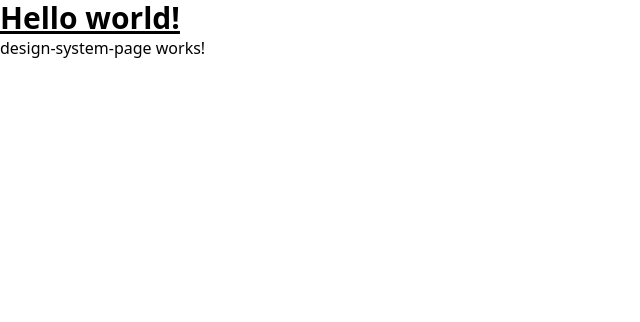
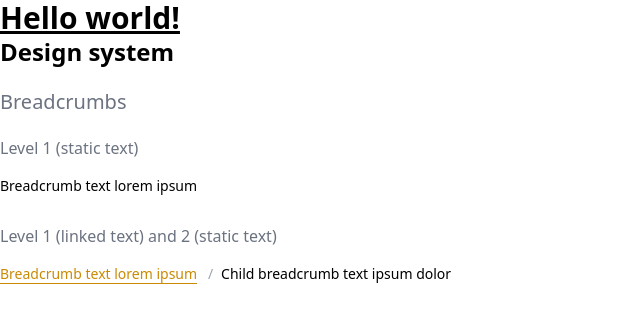
Before and after one commit to ZigaVukcevicDev/code-quest, an Angular app in the folder client/: page /design-system in a window 1280 px wide. Shown: the top 322 px of the page, without its empty margins (0-640 px from the left). Built offline with nearby package versions, Linux system fonts and the light colour scheme.

Commit message:
Add breadcrumbs component, update design system and README.md

```diff
--- a/client/src/app/app.module.ts
+++ b/client/src/app/app.module.ts
@@ -3,9 +3,10 @@ import { BrowserModule } from '@angular/platform-browser';
 import { AppRoutingModule } from '@app/app-routing.module';
 import { AppComponent } from '@app/app.component';
 import { DesignSystemPageComponent } from '@layout/design-system-page/design-system-page.component';
+import { BreadcrumbsComponent } from '@shared/breadcrumbs/breadcrumbs.component';
 
 @NgModule({
-  declarations: [AppComponent, DesignSystemPageComponent],
+  declarations: [AppComponent, DesignSystemPageComponent, BreadcrumbsComponent],
   imports: [BrowserModule, AppRoutingModule],
   providers: [],
   bootstrap: [AppComponent],
--- /dev/null
+++ b/client/src/app/data/interfaces/breadcrumbs.interface.ts
@@ -0,0 +1,8 @@
+export default interface Breadcrumbs {
+  text: string;
+  link: {
+    title: string;
+    href: string;
+  } | null;
+  childText: string | null;
+}
--- a/client/src/app/layout/design-system-page/design-system-page.component.html
+++ b/client/src/app/layout/design-system-page/design-system-page.component.html
@@ -1 +1,11 @@
-<p>design-system-page works!</p>
+<h2 class="text-2xl mb-5"><strong>Design system</strong></h2>
+
+<h3 class="text-xl text-gray-500 mb-5">Breadcrumbs</h3>
+
+<h4 class="text-md text-gray-500 mb-1">Level 1 (static text)</h4>
+<zv-breadcrumbs [breadcrumbs]="breadcrumbsExample1"></zv-breadcrumbs>
+
+<h4 class="text-md text-gray-500 mt-4 mb-1">
+  Level 1 (linked text) and 2 (static text)
+</h4>
+<zv-breadcrumbs [breadcrumbs]="breadcrumbsExample2"></zv-breadcrumbs>
--- a/client/src/app/layout/design-system-page/design-system-page.component.ts
+++ b/client/src/app/layout/design-system-page/design-system-page.component.ts
@@ -1,8 +1,24 @@
 import { Component } from '@angular/core';
+import Breadcrumbs from '@app/data/interfaces/breadcrumbs.interface';
 
 @Component({
   selector: 'zv-design-system-page',
   templateUrl: './design-system-page.component.html',
   styleUrls: ['./design-system-page.component.scss'],
 })
-export class DesignSystemPageComponent {}
+export class DesignSystemPageComponent {
+  breadcrumbsExample1: Breadcrumbs = {
+    text: 'Breadcrumb text lorem ipsum',
+    link: null,
+    childText: null,
+  };
+
+  breadcrumbsExample2: Breadcrumbs = {
+    text: 'Breadcrumb text lorem ipsum',
+    link: {
+      title: 'Breadcrumb title',
+      href: '/',
+    },
+    childText: 'Child breadcrumb text ipsum dolor',
+  };
+}
--- /dev/null
+++ b/client/src/app/shared/breadcrumbs/breadcrumbs.component.html
@@ -0,0 +1,19 @@
+<nav>
+  <ol class="list-none text-sm py-2">
+    <li class="my-1 pr-4 inline-block">
+      <a
+        *ngIf="breadcrumbs.link"
+        [title]="breadcrumbs.link.title"
+        [routerLink]="[breadcrumbs.link.href]"
+        class="text-yellow-600 underline underline-offset-4 hover:text-yellow-800 transition-colors duration-200"
+        >{{ breadcrumbs.text }}</a
+      >
+      <ng-container *ngIf="!breadcrumbs.link">{{
+        breadcrumbs.text
+      }}</ng-container>
+    </li>
+    <li *ngIf="breadcrumbs.childText" class="my-1 inline-block">
+      {{ breadcrumbs.childText }}
+    </li>
+  </ol>
+</nav>
--- /dev/null
+++ b/client/src/app/shared/breadcrumbs/breadcrumbs.component.scss
@@ -0,0 +1,14 @@
+:host {
+  li:not(:last-child) {
+    position: relative;
+    @apply mr-2;
+
+    &::after {
+      content: "/";
+      position: absolute;
+      right: 0;
+      top: 0;
+      @apply text-gray-400;
+    }
+  }
+}
```
Also changed, not shown: client/src/app/shared/breadcrumbs/breadcrumbs.component.ts (added, +20 -0 lines), 2 other files (tests, documents, lock files or other folders).
